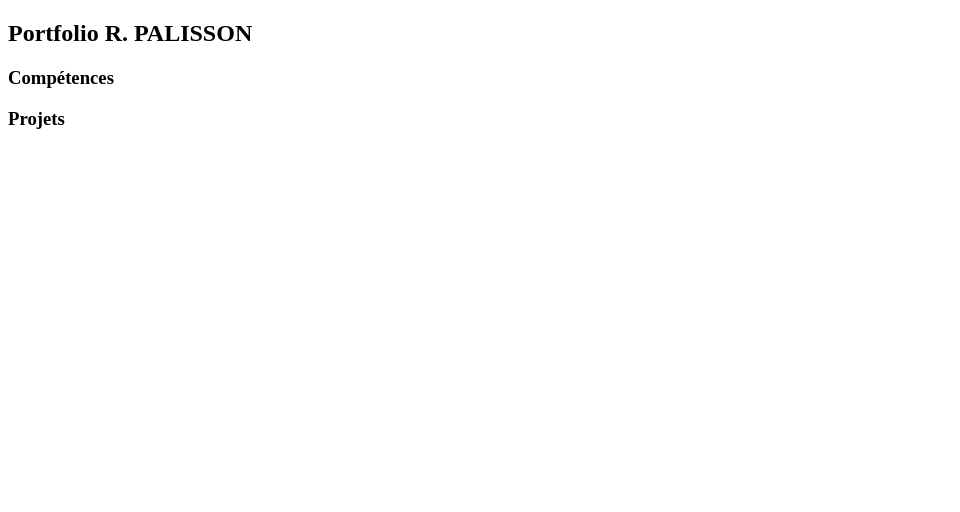
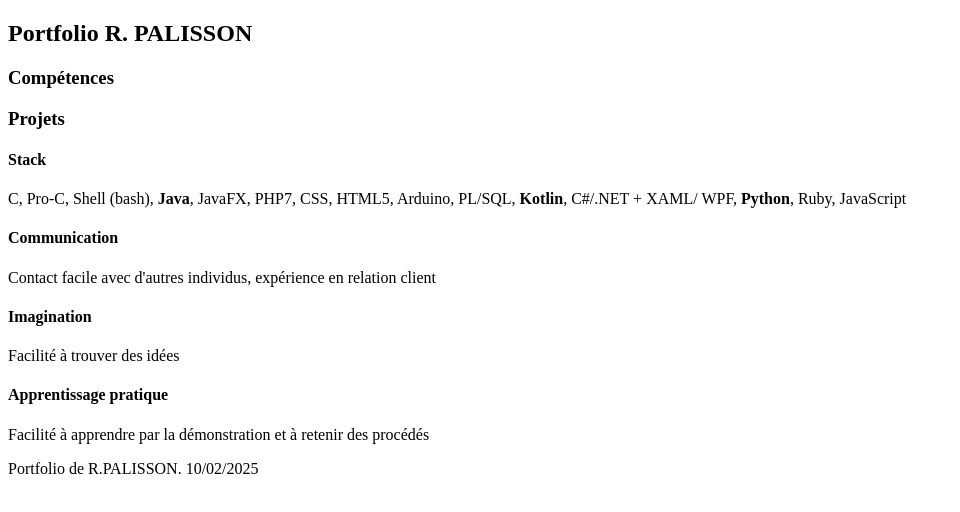
Before and after one commit to RPalisson/projetPortfolioEval, a plain HTML site: page index.html in a window 1280 px wide. Shown: the whole page, without its empty margins (0-960 px from the left). Drawn offline with Linux system fonts and the light colour scheme; a web font is replaced by a local one.

Commit message:
ajout de la section compétences et du footer

```diff
--- a/index.html
+++ b/index.html
@@ -28,10 +28,33 @@
                 Projets
             </h3>
         </article>
+
+        <article id="arComp">
+            <div>
+                <h4>Stack</h4>
+                <p>C, Pro-C, Shell (bash), <b>Java</b>, JavaFX, PHP7, CSS, HTML5, Arduino, PL/SQL, <b>Kotlin</b>, C#/.NET + XAML/ WPF, <b>Python</b>, Ruby, JavaScript</p>
+            </div>
+
+            <div>
+                <h4>Communication</h4>
+                <p>Contact facile avec d'autres individus, expérience en relation client</p>
+            </div>
+
+            <div>
+                <h4>Imagination</h4>
+                <p>Facilité à trouver des idées</p>
+            </div>
+
+            <div>
+                <h4>Apprentissage pratique</h4>
+                <p>Facilité à apprendre par la démonstration et à retenir des procédés</p>
+            </div>
+
+        </article>
     </main>
 
     <footer>
-
+        <p>Portfolio de R.PALISSON. 10/02/2025</p>
     </footer>
 
 </body>
```
